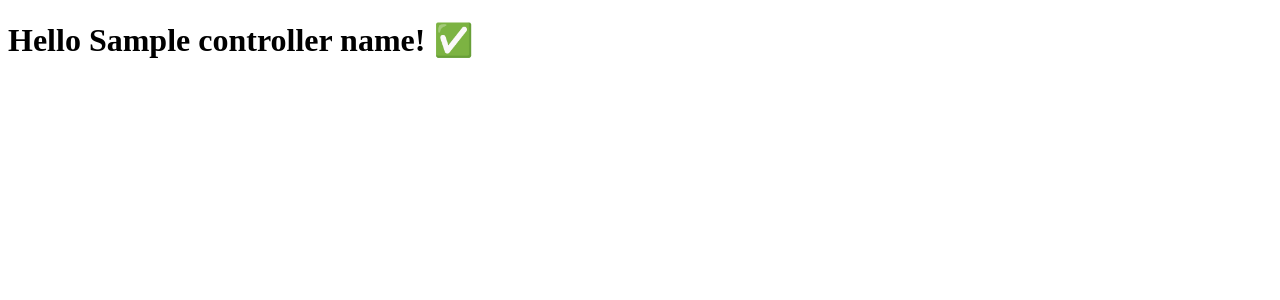
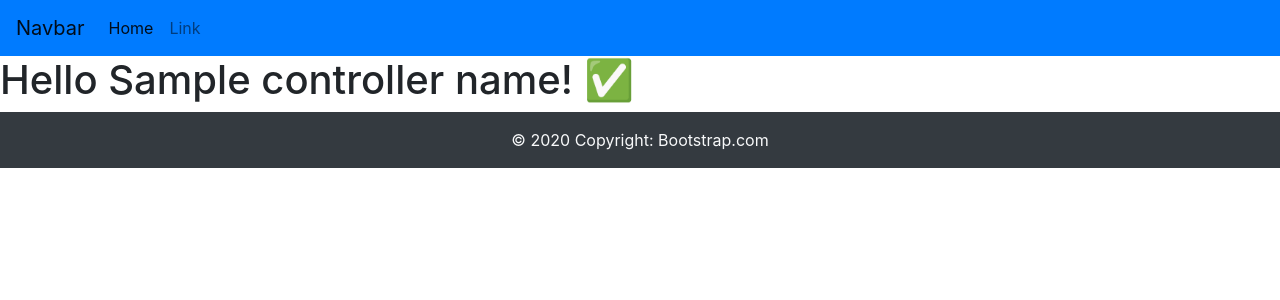
Before and after one commit to benaor/Blog-Symfony, a Symfony app: template templates/home/index.html.twig in a window 1280 px wide. Shown: the top 300 px of the page. Run offline with Twig, Linux system fonts and the light colour scheme; the template is opened without the code that fills it: most values are stand-ins (such as "Sample title", 1, 10 or a date in 2020); some libraries are stand-ins or nearby versions.

Commit message:
create provisional navbar and footer in base.html.twig

```diff
--- a/templates/base.html.twig
+++ b/templates/base.html.twig
@@ -2,11 +2,48 @@
 <html>
 	<head>
 		<meta charset="UTF-8">
-        <title>{% block title %}Welcome!{% endblock %}</title>
+		<link rel="stylesheet" href="https://stackpath.bootstrapcdn.com/bootstrap/4.4.1/css/bootstrap.min.css" integrity="sha384-Vkoo8x4CGsO3+Hhxv8T/Q5PaXtkKtu6ug5TOeNV6gBiFeWPGFN9MuhOf23Q9Ifjh" crossorigin="anonymous">
+		<script src="https://kit.fontawesome.com/7c09c4a3ab.js" crossorigin="anonymous"></script>
+		<link rel="stylesheet" href="/css/style.css">
+		<title>
+			{% block title %}Welcome!
+			{% endblock %}
+		</title>
 		{% block stylesheets %}{% endblock %}
 	</head>
 	<body>
+		<nav class="navbar navbar-expand-lg navbar-light bg-primary">
+			<a class="navbar-brand" href="#">Navbar</a>
+			<button class="navbar-toggler" type="button" data-toggle="collapse" data-target="#navbarSupportedContent" aria-controls="navbarSupportedContent" aria-expanded="false" aria-label="Toggle navigation">
+				<span class="navbar-toggler-icon"></span>
+			</button>
+
+			<div class="collapse navbar-collapse" id="navbarSupportedContent">
+				<ul class="navbar-nav mr-auto">
+					<li class="nav-item active">
+						<a class="nav-link" href="#">Home</a>
+					</li>
+					<li class="nav-item">
+						<a class="nav-link" href="#">Link</a>
+					</li>
+
+				</ul>
+			</div>
+		</nav>
+
 		{% block body %}{% endblock %}
 		{% block javascripts %}{% endblock %}
+
+		<footer class="page-footer font-small bg-dark">
+
+			<div class="footer-copyright text-center text-light py-3">© 2020 Copyright: Bootstrap.com
+			</div>
+
+		</footer>
+
+		<script src="https://code.jquery.com/jquery-3.4.1.slim.min.js" integrity="sha384-J6qa4849blE2+poT4WnyKhv5vZF5SrPo0iEjwBvKU7imGFAV0wwj1yYfoRSJoZ+n" crossorigin="anonymous"></script>
+		<script src="https://cdn.jsdelivr.net/npm/popper.js@1.16.0/dist/umd/popper.min.js" integrity="sha384-Q6E9RHvbIyZFJoft+2mJbHaEWldlvI9IOYy5n3zV9zzTtmI3UksdQRVvoxMfooAo" crossorigin="anonymous"></script>
+		<script src="https://stackpath.bootstrapcdn.com/bootstrap/4.4.1/js/bootstrap.min.js" integrity="sha384-wfSDF2E50Y2D1uUdj0O3uMBJnjuUD4Ih7YwaYd1iqfktj0Uod8GCExl3Og8ifwB6" crossorigin="anonymous"></script>
+
 	</body>
 </html>
```
Lines whose indentation alone changed are shown as unchanged.
